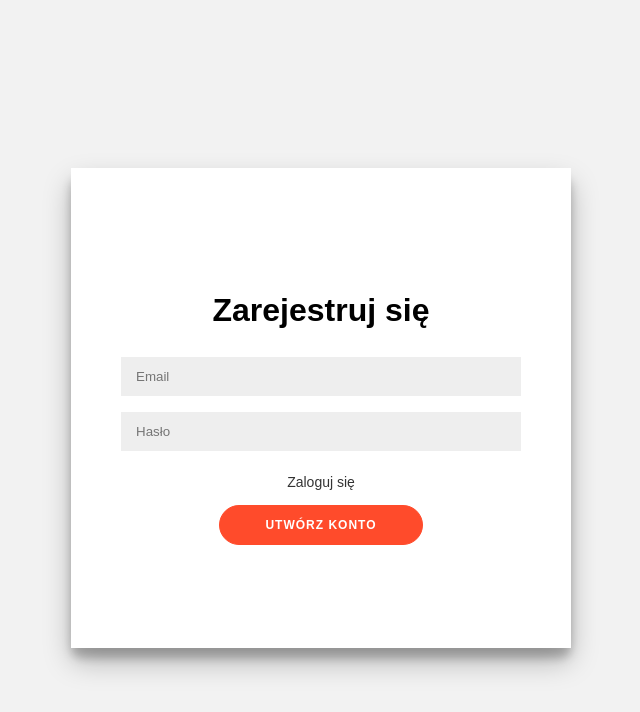
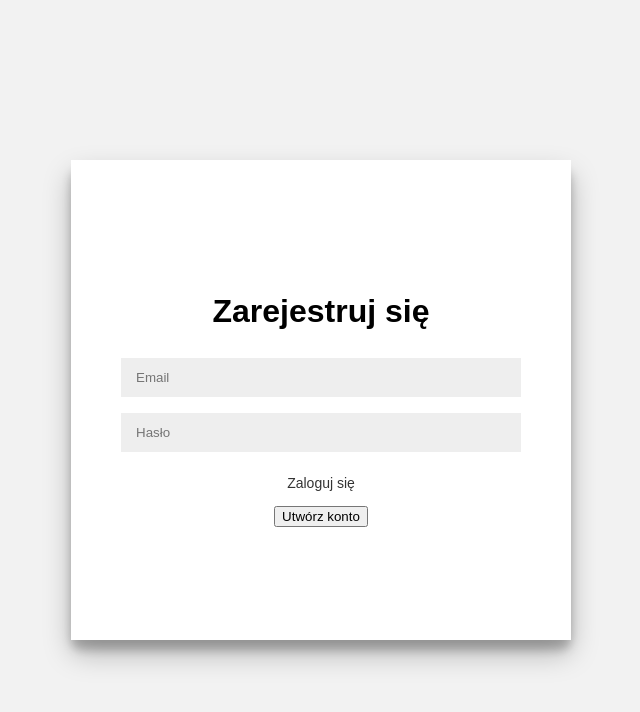
Before and after one commit to H3ronn/projekt-zespolowy, a Next.js app: page /register in a window 1280 px wide. Shown: the top 712 px of the page, without its empty margins (319-959 px from the left). Built offline with nearby package versions, Linux system fonts and the light colour scheme.

Commit message:
Modyfikacja komponentu Header.tsx

```diff
--- a/components/articles/articles.module.scss
+++ b/components/articles/articles.module.scss
@@ -1,5 +1,12 @@
+.wrapper {
+  display: flex;
+  justify-content: center;
+}
+
 .article {
   background-color: white;
   padding: 20px;
-  margin: 20px 0;
+  margin: 20px 10px;
+  max-width: 1200px;
+  text-align: justify;
 }
--- a/components/header/header.module.scss
+++ b/components/header/header.module.scss
@@ -1,16 +1,41 @@
 .wrapper {
   display: grid;
-  grid-template-columns: 1fr 1fr 1fr;
+  grid-template-columns: repeat(3, 1fr);
+  grid-template-rows: repeat(2, 1fr);
+  grid-column-gap: 0px;
+  grid-row-gap: 0px;
+  align-items: center;
+  margin: 20px auto;
+  max-width: 1200px;
+}
+
+.left {
+  grid-area: 1 / 1 / 2 / 2;
+}
+
+.logOut {
+  justify-self: start;
+  margin: 0 10px;
+  border: 2px black solid;
+  padding: 5px 8px;
+  background: none;
 }
 
 .heading {
-  grid-column: 2;
+  grid-area: 1 / 2 / 2 / 3;
   justify-self: center;
 }
 
 .link {
-  grid-column: 3;
-  width: max-content;
+  grid-area: 1 / 3 / 2 / 4;
   justify-self: end;
   margin: 0 10px;
+  border: 2px black solid;
+  padding: 5px 8px;
+  background: none;
 }
+
+.addArticle {
+  grid-area: 2 / 2 / 3 / 3;
+  justify-self: center;
+}
--- a/pages/index.tsx
+++ b/pages/index.tsx
@@ -14,7 +14,6 @@ export default function Home({ articles }: any) {
         <meta name="description" content="Generated by create next app" />
         <link rel="icon" href="/favicon.ico" />
       </Head>
-      <AuthHeader />
       <Header />
       <Articles articles={articles} />
     </div>
--- a/styles/globals.css
+++ b/styles/globals.css
@@ -3,6 +3,7 @@
 }
 
 body {
+  margin: 0;
   background: #f2f2f2;
   font-family: "Montserrat", sans-serif;
 }
@@ -36,29 +37,7 @@ a {
 }
 
 button {
-  border-radius: 20px;
-  border: 1px solid #ff4b2b;
-  background-color: #ff4b2b;
-  color: #ffffff;
-  font-size: 12px;
-  font-weight: bold;
-  padding: 12px 45px;
-  letter-spacing: 1px;
-  text-transform: uppercase;
-  transition: transform 80ms ease-in;
-}
-
-button:active {
-  transform: scale(0.95);
-}
-
-button:focus {
-  outline: none;
-}
-
-button.ghost {
-  background-color: transparent;
-  border-color: #ffffff;
+  font-family: "Montserrat", sans-serif;
 }
 
 form {
```
Also changed, not shown: components/header/Header.tsx (+25 -2 lines).
